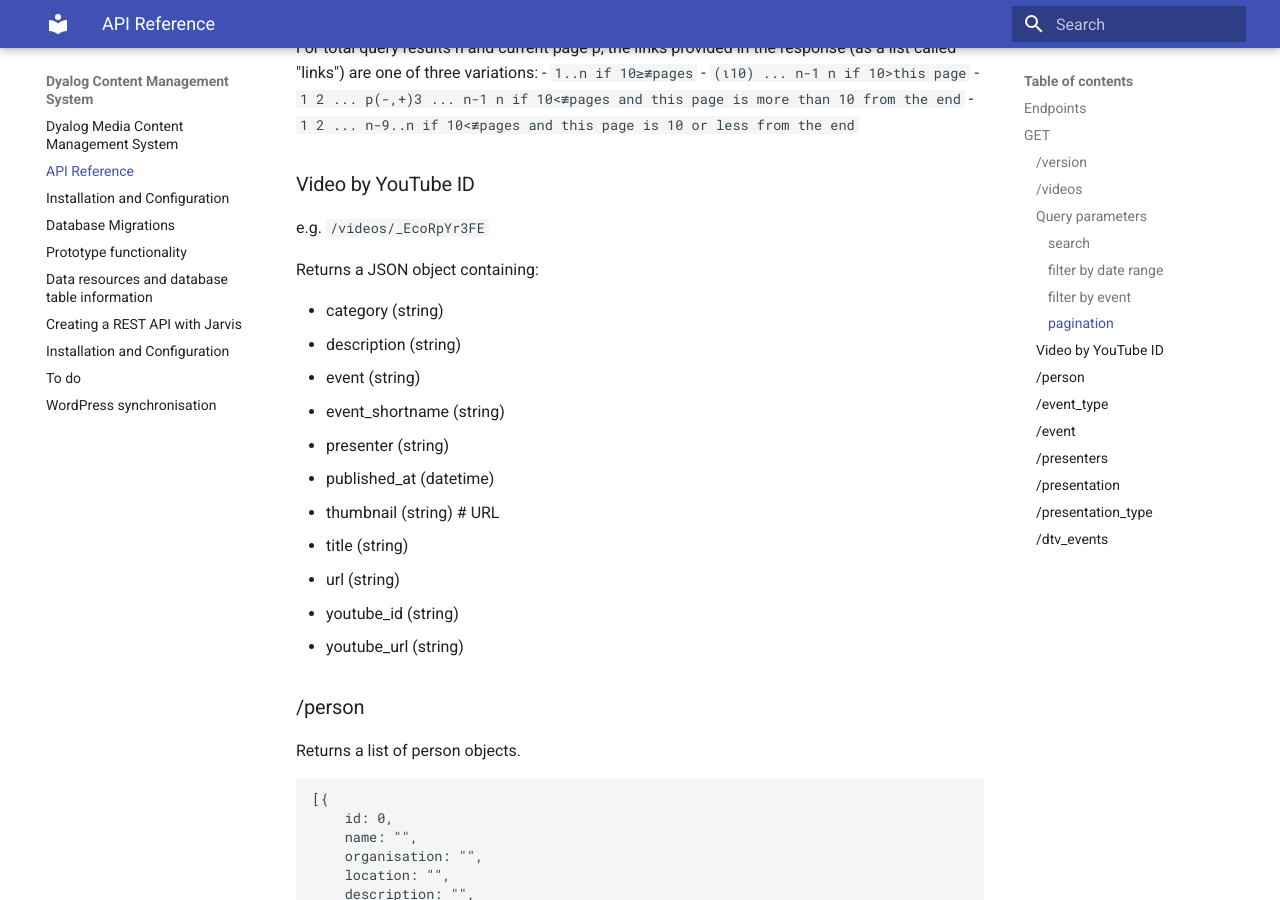
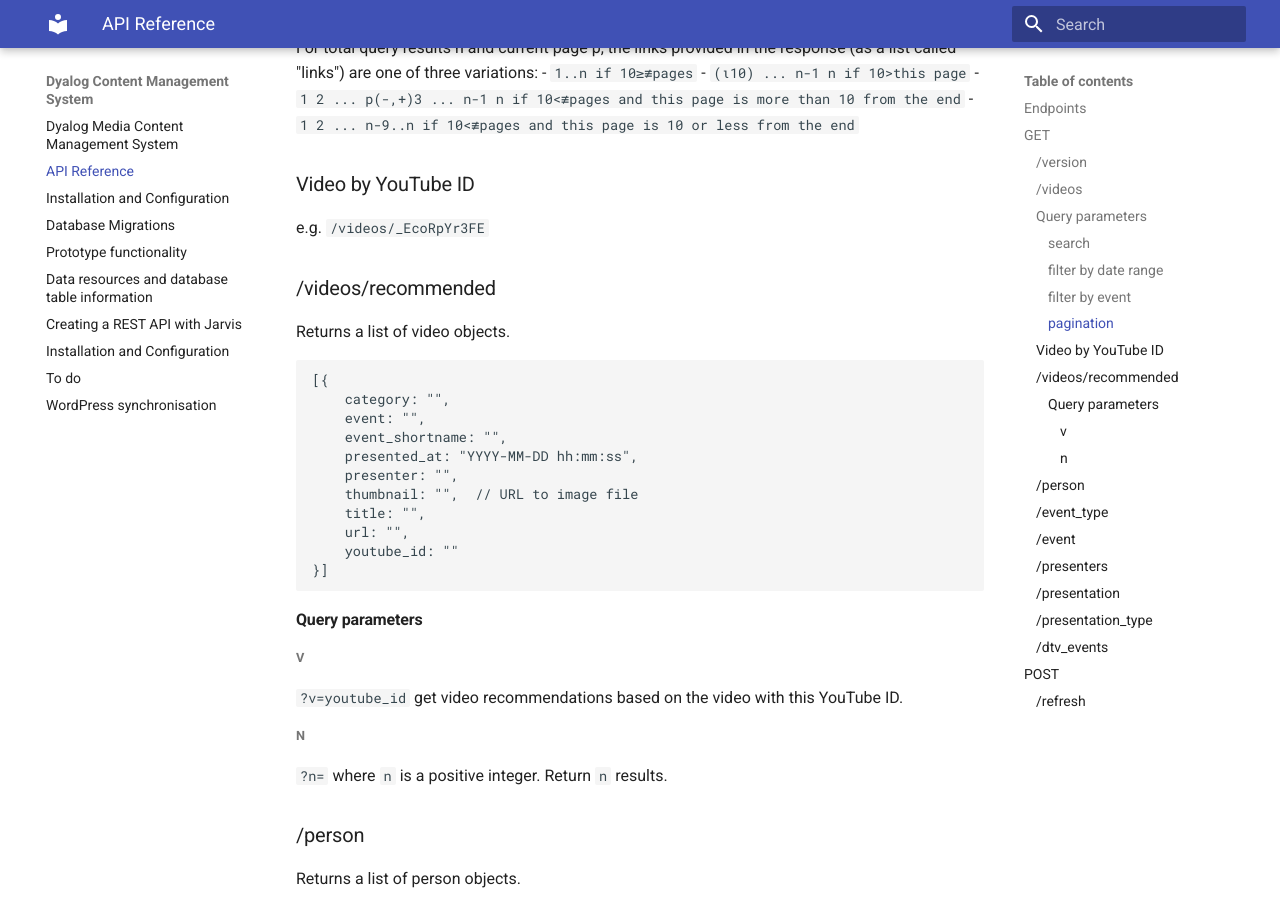
Before and after one commit to Dyalog/DCMS, an MkDocs documentation site: the page built from docs/api.md, in a window 1280 px wide and 900 px high, scrolled down 2018 px. Built offline with MkDocs 1.6.1 and Material for MkDocs 9.7.7, drawn with Linux system fonts in a browser that asks for light colours; some of the changed text lies outside the part shown.

Commit message:
GET /videos/recommended; POST /refresh

````diff
--- a/docs/api.md
+++ b/docs/api.md
@@ -94,19 +94,30 @@ For total query results n and current page p, the links provided in the response
 ### Video by YouTube ID
 e.g. `/videos/_EcoRpYr3FE`
 
-Returns a JSON object containing:
+### /videos/recommended
+Returns a list of video objects.
 
-- category (string)
-- description (string)
-- event (string)
-- event_shortname (string)
-- presenter (string)
-- published_at (datetime)
-- thumbnail (string)   # URL
-- title (string)
-- url (string)
-- youtube_id (string)
-- youtube_url (string)
+```JSON5
+[{
+    category: "",
+    event: "",
+    event_shortname: "",
+    presented_at: "YYYY-MM-DD hh:mm:ss",
+    presenter: "",
+    thumbnail: "",  // URL to image file
+    title: "",
+    url: "",
+    youtube_id: ""
+}]
+```
+
+#### Query parameters
+
+##### v
+`?v=youtube_id` get video recommendations based on the video with this YouTube ID.
+
+##### n
+`?n=` where `n` is a positive integer. Return `n` results.
 
 ### /person
 Returns a list of person objects.
@@ -218,3 +229,11 @@ Returns a list of objects. These are events which have at least one video associ
     url_slug: "", // AKA shortname, the URL friendly event name
 }]
 ```
+
+## POST
+All POST requests require authentication.
+
+### /refresh
+Trigger the building of CACHE items and re-compute [recommended videos](#videosrecommended).
+
+Some [GET](#get) endpoints do a simple SQL SELECT query. Others involve more complex joins or free text search over multiple columns. For performance, these joins are performed and the result stored in the cache namespace. GET requests then retrieve data from this cache rather than performing joins each time.
````
Also changed, not shown: docs/todo.md (+2 -0 lines), 6 other files.
